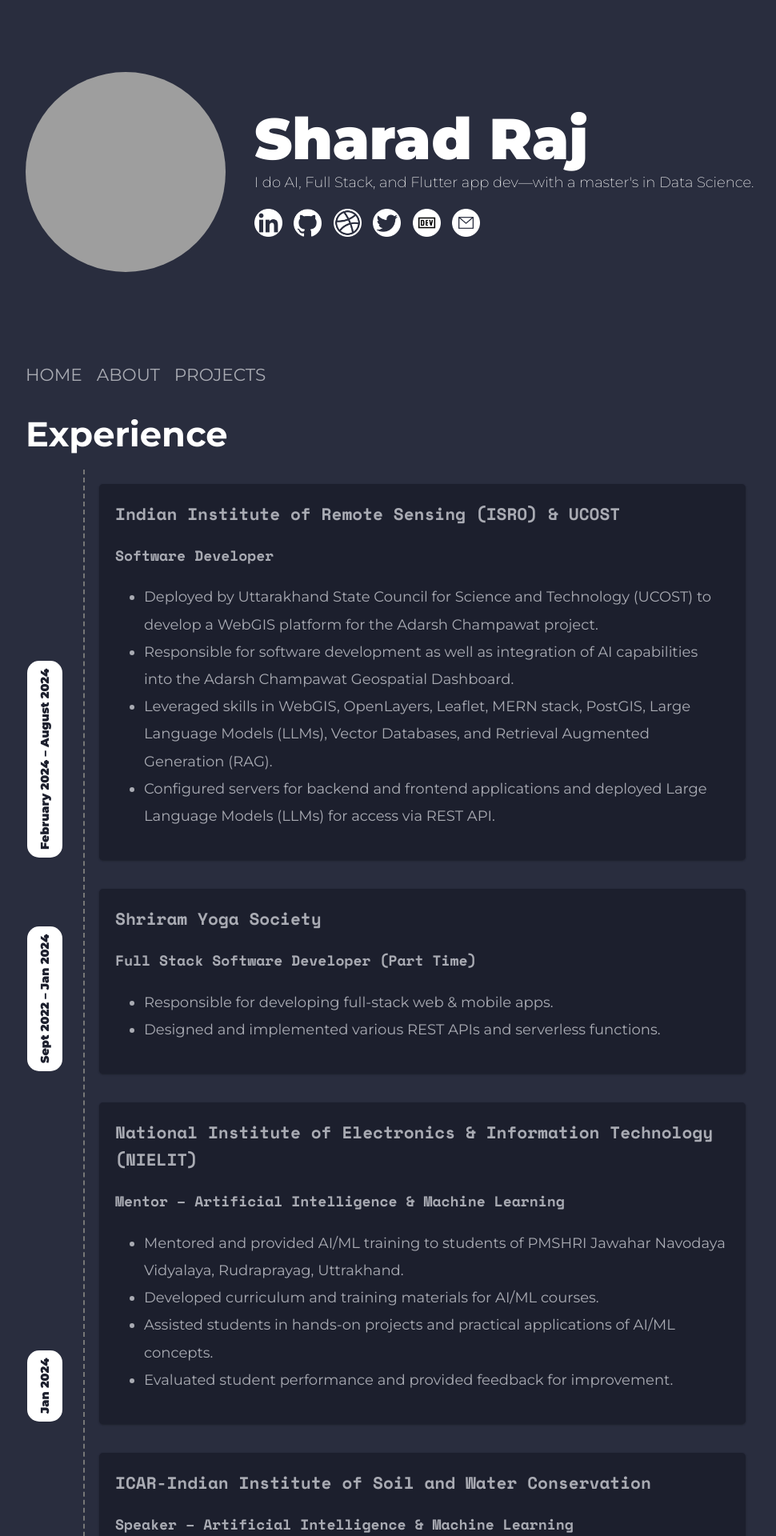
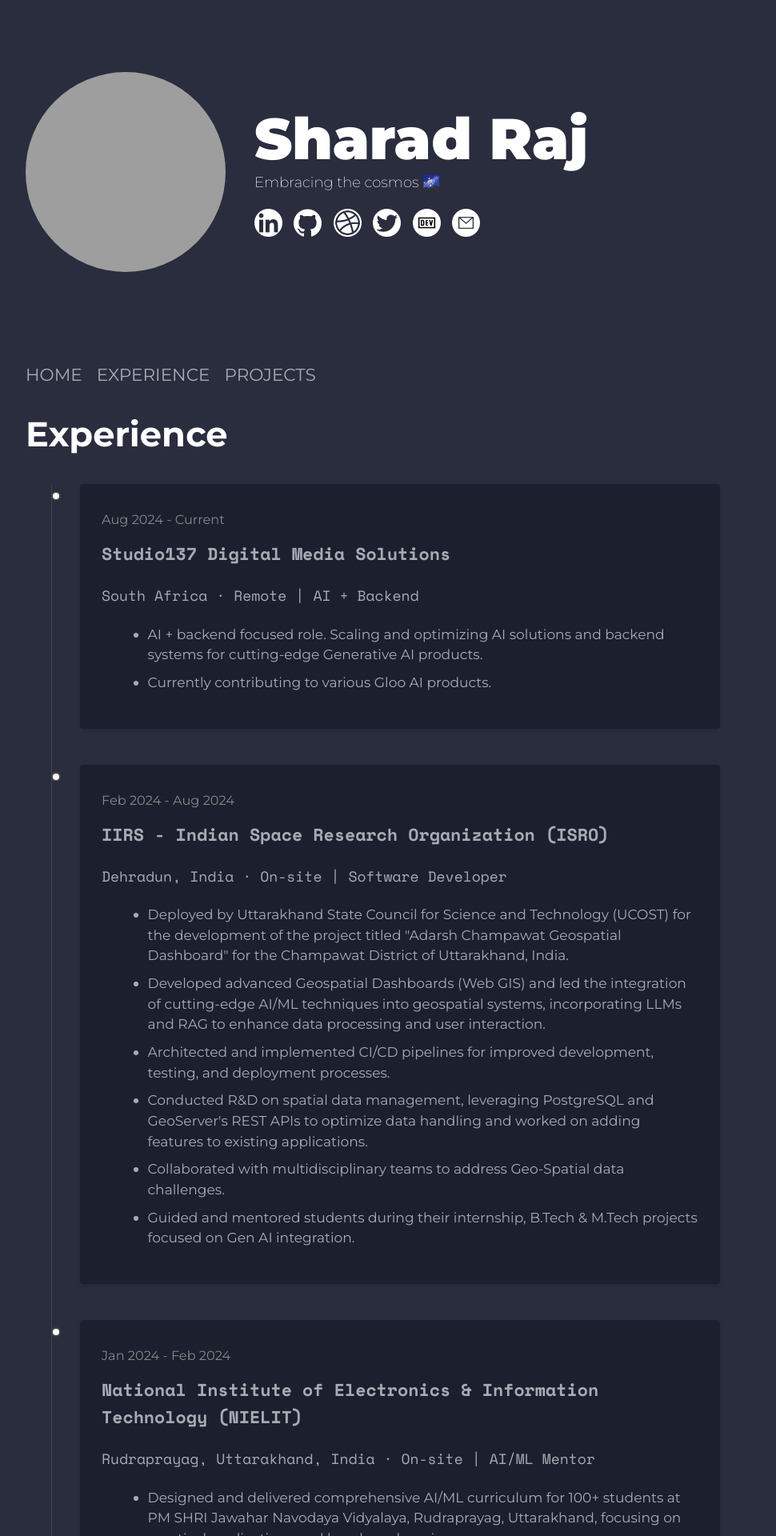
Before and after one commit to sharadcodes/sharadcodes.github.io, a Jekyll site: the page built from experience.md, in a window 1280 px wide. Shown: the top 1920 px of the page at 80% size, without its empty margins (4-974 px from the left). Built offline with Jekyll 4.4.1, drawn with Linux system fonts in a browser that asks for light colours; nearby versions of some CDN libraries; some of the changed text lies outside the part shown; grey boxes are pictures that could not be loaded.

Commit message:
Update experience, owner, and navigation data files for improved content and styling

```diff
--- a/_data/experience_data.yml
+++ b/_data/experience_data.yml
@@ -1,37 +1,40 @@
 experience:
+  - title: AI + Backend
+    company: Studio137 Digital Media Solutions
+    dates: Aug 2024
+    is_current: true
+    location: South Africa · Remote
+    responsibilities:
+      - AI + backend focused role. Scaling and optimizing AI solutions and backend systems for cutting-edge Generative AI products.
+      - Currently contributing to various Gloo AI products.
+
   - title: Software Developer
-    company: Indian Institute of Remote Sensing (ISRO) & UCOST
-    dates: February 2024 – August 2024
-    location: Dehradun, India
+    company: IIRS - Indian Space Research Organization (ISRO)
+    dates: Feb 2024 - Aug 2024
+    location: Dehradun, India · On-site
     responsibilities:
-      - Deployed by Uttarakhand State Council for Science and Technology (UCOST) to develop a WebGIS platform for the Adarsh Champawat project.
-      - Responsible for software development as well as integration of AI capabilities into the Adarsh Champawat Geospatial Dashboard.
-      - Leveraged skills in WebGIS, OpenLayers, Leaflet, MERN stack, PostGIS, Large Language Models (LLMs), Vector Databases, and Retrieval Augmented Generation (RAG).
-      - Configured servers for backend and frontend applications and deployed Large Language Models (LLMs) for access via REST API.
+      - Deployed by Uttarakhand State Council for Science and Technology (UCOST) for the development of the project titled "Adarsh Champawat Geospatial Dashboard" for the Champawat District of Uttarakhand, India.
+      - Developed advanced Geospatial Dashboards (Web GIS) and led the integration of cutting-edge AI/ML techniques into geospatial systems, incorporating LLMs and RAG to enhance data processing and user interaction.
+      - Architected and implemented CI/CD pipelines for improved development, testing, and deployment processes.
+      - Conducted R&D on spatial data management, leveraging PostgreSQL and GeoServer's REST APIs to optimize data handling and worked on adding features to existing applications.
+      - Collaborated with multidisciplinary teams to address Geo-Spatial data challenges.
+      - Guided and mentored students during their internship, B.Tech & M.Tech projects focused on Gen AI integration.
 
-  - title: Full Stack Software Developer (Part Time)
-    company: Shriram Yoga Society
-    dates: Sept 2022 – Jan 2024
-    location: India
+  - title: AI/ML Mentor
+    company: National Institute of Electronics & Information Technology (NIELIT)
+    dates: Jan 2024 - Feb 2024
+    location: Rudraprayag, Uttarakhand, India · On-site
     responsibilities:
-      - Responsible for developing full-stack web & mobile apps.
-      - Designed and implemented various REST APIs and serverless functions.
+      - Designed and delivered comprehensive AI/ML curriculum for 100+ students at PM SHRI Jawahar Navodaya Vidyalaya, Rudraprayag, Uttarakhand, focusing on practical applications and hands-on learning.
+      - Conducted workshops on Python programming, data analysis, and machine learning algorithms, focusing on real-world problem-solving to enhance students' understanding and application of these technologies.
+      - Designed engaging learning materials and programming exercises, resulting in a 100% success rate for students completing their first machine learning project.
+      - Mentored students in developing innovative AI-based solutions for local community challenges, fostering practical application of theoretical concepts.
 
-  - title: Mentor – Artificial Intelligence & Machine Learning
-    company: National Institute of Electronics & Information Technology (NIELIT)
-    dates: Jan 2024
-    location: Haridwar, Uttarakhand, India
+  - title: AI/ML Trainer
+    company: ICAR-Indian Council of Agricultural Research
+    dates: Oct 2023 - Oct 2023
+    location: Dehradun, Uttarakhand, India · On-site
     responsibilities:
-      - Mentored and provided AI/ML training to students of PMSHRI Jawahar Navodaya Vidyalaya, Rudraprayag, Uttrakhand.
-      - Developed curriculum and training materials for AI/ML courses.
-      - Assisted students in hands-on projects and practical applications of AI/ML concepts.
-      - Evaluated student performance and provided feedback for improvement.
-  - title: Speaker – Artificial Intelligence & Machine Learning
-    company: ICAR-Indian Institute of Soil and Water Conservation
-    dates: Oct 2023
-    location: Dehradun, Uttarakhand, India
-    responsibilities:
-      - Invited speaker for training programme on AI and Machine Learning Applications in Natural Resource Management.
-      - Delivered lectures on the fundamentals and advanced topics of AI and Machine Learning.
-      - Conducted workshops and interactive sessions to demonstrate AI/ML tools and techniques.
-      - Collaborated with other experts to design the training programme agenda and content.
+      - Trainer for training programme on AI & Machine Learning Applications in Natural Resource Management.
+      - Delivered expert talks & training on cutting-edge AI & ML applications in natural resource management to an audience of 50+ senior scientists and professionals from pan India.
+      - Conducted hands-on sessions with real world data provided by the scientists demonstrating the use of deep learning models for environmental monitoring.
--- a/_data/owner.yml
+++ b/_data/owner.yml
@@ -1,7 +1,7 @@
 name: Sharad Raj
 dp: https://avatars2.githubusercontent.com/u/36638057?s=460&u=0cbe4fd6b5a3655d91b3eb86db834d0829a0c086&v=4
 description:
-  "<p>I do AI, Full Stack, and Flutter app dev—with a master's in Data Science.</p>"
+  "<p>Embracing the cosmos 🌌</p>"
 sub-description: ""
 hire: Want to hire me! Just drop a mail
 address: India
--- a/_layouts/experience.html
+++ b/_layouts/experience.html
@@ -12,16 +12,14 @@
         {% for block in site.data.experience_data.experience %}
         <div class="timeline-item">
           <div class="timeline-item-content">
-            <time> {{block.dates}} </time>
-            <!-- <img src="https://picsum.photos/200/300" alt="" /> -->
-            <h3>{{block.company}}</h3>
-            <h4>{{block.title}}</h4>
-            <ul>
+            <span class="timeline-date">{{block.dates}}{% if block.is_current %} - Current {% endif %}</span>
+            <h3 class="timeline-company">{{block.company}}</h3>
+            <h4 class="timeline-title">{{block.location}} | {{block.title}}</h4>
+            <ul class="timeline-responsibilities">
               {% for point in block.responsibilities %}
               <li>{{point}}</li>
               {% endfor %}
             </ul>
-            <!-- <a href="#" class="btn">Read more</a> -->
           </div>
         </div>
         {% endfor %}
@@ -31,37 +29,151 @@
     <style>
       .timeline {
         position: relative;
-        border-left: 2px dashed #777777;
-        margin-left: 4rem;
+        max-width: 800px;
+        margin: 2rem auto;
+        padding-left: 2rem;
       }
+
+      .timeline::before {
+        content: '';
+        position: absolute;
+        left: 0;
+        top: 0;
+        height: 100%;
+        width: 1px;
+        background: #444;
+      }
+
       .timeline-item {
-        padding: 1rem 0;
-        margin-left: 1rem;
         position: relative;
+        margin-bottom: 2.5rem;
       }
+
+      .timeline-item::before {
+        content: '';
+        position: absolute;
+        left: -2rem;
+        top: 0.5rem;
+        width: 8px;
+        height: 8px;
+        border-radius: 50%;
+        background: #fff;
+        border: 2px solid #444;
+      }
+
       .timeline-item-content {
-        padding: 20px;
         background: #1c1f2d;
+        padding: 1.5rem;
+        border-radius: 4px;
+        box-shadow: 0 2px 4px rgba(0, 0, 0, 0.1);
+      }
+
+      .timeline-date {
+        display: block;
+        font-size: 0.9rem;
+        color: #888;
+        margin-bottom: 0.5rem;
+      }
+
+      .timeline-company {
+        margin: 0 0 0.5rem 0;
         color: #fff;
-        border-radius: 5px;
-        box-shadow: 0 1px 3px rgba(0, 0, 0, 0.12), 0 1px 2px rgba(0, 0, 0, 0.24);
-        position: relative;
+        font-size: 1.2rem;
       }
-      time {
-        position: absolute;
-        bottom: -2.3rem;
-        left: -5rem;
-        font-size: 0.8rem;
-        display: inline-block;
-        background: #fff;
-        font-weight: 900;
-        color: #1c1f2d;
-        padding: 5px 10px;
-        z-index: 1000;
-        border-radius: 15px;
-        /* rotate */
-        transform: rotate(-90deg);
-        transform-origin: 0 0;
+
+      .timeline-title {
+        margin: 0 0 1rem 0;
+        color: #ccc;
+        font-size: 1rem;
+        font-weight: normal;
+      }
+
+      .timeline-responsibilities {
+        margin: 0;
+        padding-left: 1.2rem;
+        color: #aaa;
+        font-size: 0.95rem;
+        line-height: 1.5;
+      }
+
+      .timeline-responsibilities li {
+        margin-bottom: 0.5rem;
+      }
+
+      .timeline-responsibilities li:last-child {
+        margin-bottom: 0;
+      }
+
+      @media (max-width: 768px) {
+        .timeline {
+          padding-left: 1.5rem;
+          margin: 1.5rem 1rem;
+        }
+
+        .timeline-item::before {
+          left: -1.5rem;
+          width: 6px;
+          height: 6px;
+        }
+
+        .timeline-item-content {
+          padding: 1.25rem;
+        }
+
+        .timeline-company {
+          font-size: 1.1rem;
+        }
+
+        .timeline-title {
+          font-size: 0.95rem;
+        }
+
+        .timeline-date {
+          font-size: 0.85rem;
+        }
+
+        .timeline-responsibilities {
+          font-size: 0.9rem;
+          padding-left: 1rem;
+        }
+      }
+
+      @media (max-width: 480px) {
+        .timeline {
+          padding-left: 1.25rem;
+          margin: 1rem 0.75rem;
+        }
+
+        .timeline-item::before {
+          left: -1.25rem;
+          width: 5px;
+          height: 5px;
+        }
+
+        .timeline-item-content {
+          padding: 1rem;
+        }
+
+        .timeline-company {
+          font-size: 1rem;
+        }
+
+        .timeline-title {
+          font-size: 0.9rem;
+        }
+
+        .timeline-date {
+          font-size: 0.8rem;
+        }
+
+        .timeline-responsibilities {
+          font-size: 0.85rem;
+          line-height: 1.4;
+        }
+
+        .timeline-responsibilities li {
+          margin-bottom: 0.4rem;
+        }
       }
     </style>
     {% include footer.html %}
```
Also changed, not shown: _data/nav.yml (+4 -4 lines).
